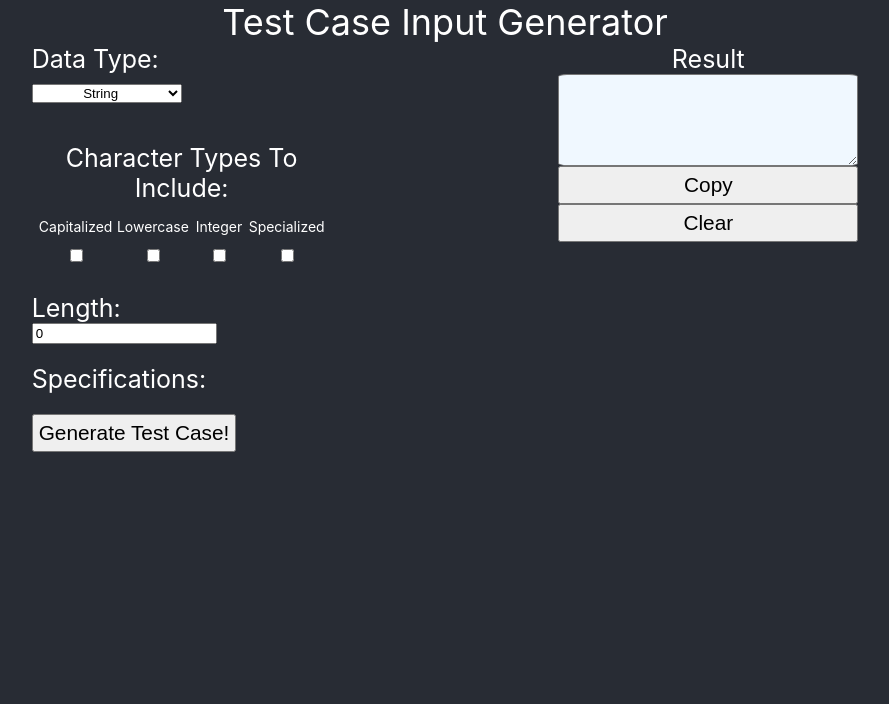
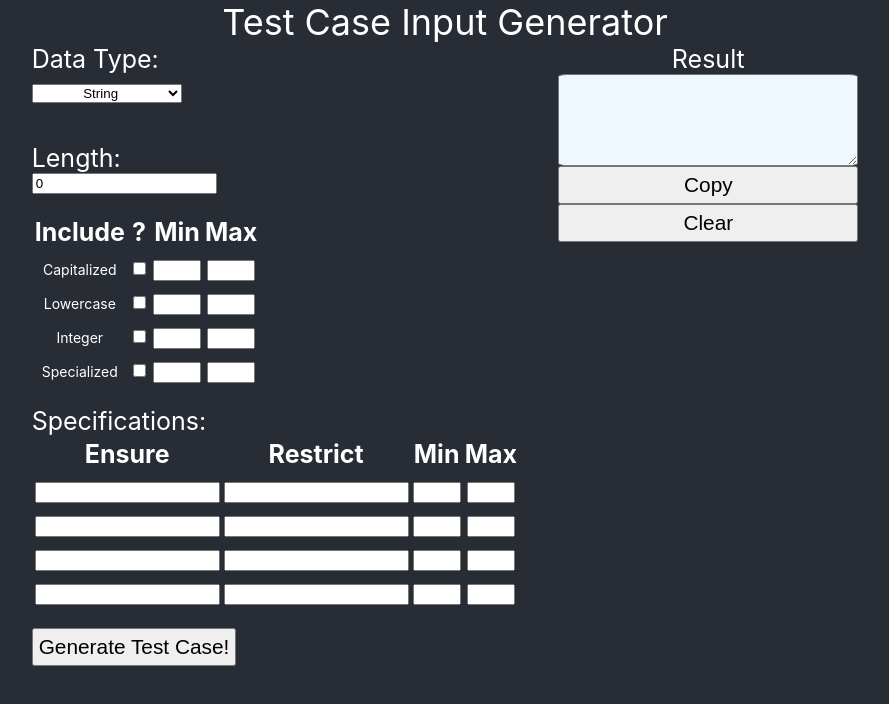
Before and after one commit to jennhuynh02/test-jennerator, a React (Create React App) app: page / in a window 1280 px wide. Shown: the top 704 px of the page, without its empty margins (195-1084 px from the left). Built offline with nearby package versions, Linux system fonts and the light colour scheme.

Commit message:
Adding min and max length for string character types

```diff
--- a/src/App.css
+++ b/src/App.css
@@ -17,16 +17,5 @@
 button {
   padding: 5px;
   font-size: smaller;
+  cursor: pointer;
 }
-
-button:hover {
-  color: rgb(17, 85, 204);
-}
-
-button#copy:hover {
-  cursor: copy;
-}
-
-button#clear:hover {
-  cursor: help;
-}
--- a/src/components/generator/generator.css
+++ b/src/components/generator/generator.css
@@ -57,11 +57,14 @@
   font-size: 14px;
 }
 
-.character-checkboxes {
-  display: flex;
-  margin: 5px;
+.checkbox {
+  cursor: pointer;
 }
 
 :focus {
   outline: none;
 }
+
+input.num {
+  width: 40px;
+}
--- a/src/components/input/stringInput.jsx
+++ b/src/components/input/stringInput.jsx
@@ -11,18 +11,31 @@ class StringInput extends React.Component {
       specialized: false,
       length: 0,
     }
-    this.check = this.check.bind(this);
+    this.type = this.type.bind(this);
     this.update = this.update.bind(this);
     this.createStringInput = this.createStringInput.bind(this);
   }
 
-  update(field) {
-    return (e) => this.setState({ [field]: e.currentTarget.value });
+  update(field, range) {
+    if (this.state[field] && range) {
+      return (e) => {
+        let minMax = this.state[field]
+        minMax[range] = e.currentTarget.value
+        this.setState({ [field]: minMax });
+      };
+    }
+    if (field === "length") {
+      return (e) => this.setState({ [field]: e.currentTarget.value });
+    }
   }
 
-  check(field) {
-    if (field) {
-      this.setState({ [field]: !this.state[field] });
+  type(field) {
+    if (!this.state[field]) {
+      this.setState({ [field]: {min: 0, max: 0} });
+    } else {
+      this.setState({ [field]: false});
+      document.getElementById(`${field}min`).value = 0
+      document.getElementById(`${field}max`).value = 0
     }
   }
 
@@ -32,36 +45,64 @@ class StringInput extends React.Component {
   }
 
   render() {
+    console.log(this.state)
     const characters = ["capitalized", "lowercase", "integer", "specialized"];
+
     return (
       <div className="input">
 
         <div className="input-section">
-          Character Types To Include:
-          <div className="character-checkboxes">
-            {characters.map(type => (
-              <div key={type}>
-                <span className="checkbox-label">{type[0].toUpperCase() + type.slice(1)}</span>
-                <input type="checkbox" onChange={(e) => this.check(type)} />
-              </div>
-            ))}
-          </div>
+          Length:
+            <br />
+          <input type="number" min="0" name="length" value={this.state.length} onChange={this.update('length')} />
         </div>
 
         <div className="input-section">
-          Length:
-            <br />
-          <input name="length" value={this.state.length} onChange={this.update('length')} />
+          <table>
+            <thead>
+              <tr>
+                <th>Include</th>
+                <th>?</th>
+                <th>Min</th>
+                <th>Max</th>
+              </tr>
+            </thead>
+            {characters.map(type => (
+              <tbody key={type}>
+                <tr>
+                  <td><span className="checkbox-label">{type[0].toUpperCase() + type.slice(1)}</span></td>
+                  <td><input className="checkbox" type="checkbox" onChange={(e) => this.type(type)}/></td>
+                  <td> <input type="number" className="num" min="0" id={`${type}min`} onChange={this.update(type, "min")} readOnly={!this.state[type]}/> </td>
+                  <td> <input type="number" className="num" min="0" id={`${type}max`} onChange={this.update(type, "max")} readOnly={!this.state[type]}/> </td>
+                </tr>
+              </tbody>
+            ))}
+          </table>
         </div>
 
         <div className="input-section">
           Specifications:
             <br />
-          {/* <span className="checkbox-label">Ensure</span>
-          <input name="length" value={this.state.length} onChange={this.update('length')} />
-
-          <span className="checkbox-label">Restrict</span>
-          <input name="length" value={this.state.length} onChange={this.update('length')} /> */}
+            <table>
+              <thead>
+                <tr>
+                  <th>Ensure</th>
+                  <th>Restrict</th>
+                  <th>Min</th>
+                  <th>Max</th>
+                </tr>
+              </thead>
+               {characters.map(type => (
+                <tbody key={type}>
+                  <tr>
+                    <td> <input /> </td>
+                    <td> <input /> </td>
+                     <td> <input className="num"/> </td>
+                     <td> <input className="num"/> </td>
+                  </tr>
+                </tbody>
+                ))}
+            </table>
         </div>
 
         <button className="generate-button" onClick={this.createStringInput}>Generate Test Case!</button>
--- a/src/components/output/output.jsx
+++ b/src/components/output/output.jsx
@@ -25,8 +25,8 @@ class Output extends React.Component {
 
         <br/>
 
-        <button id="copy" onClick={this.copy}>Copy</button>
-        <button id="clear" onClick={this.props.clear}>Clear</button>
+        <button onClick={this.copy}>Copy</button>
+        <button onClick={this.props.clear}>Clear</button>
       </div>
     )
   }
```
